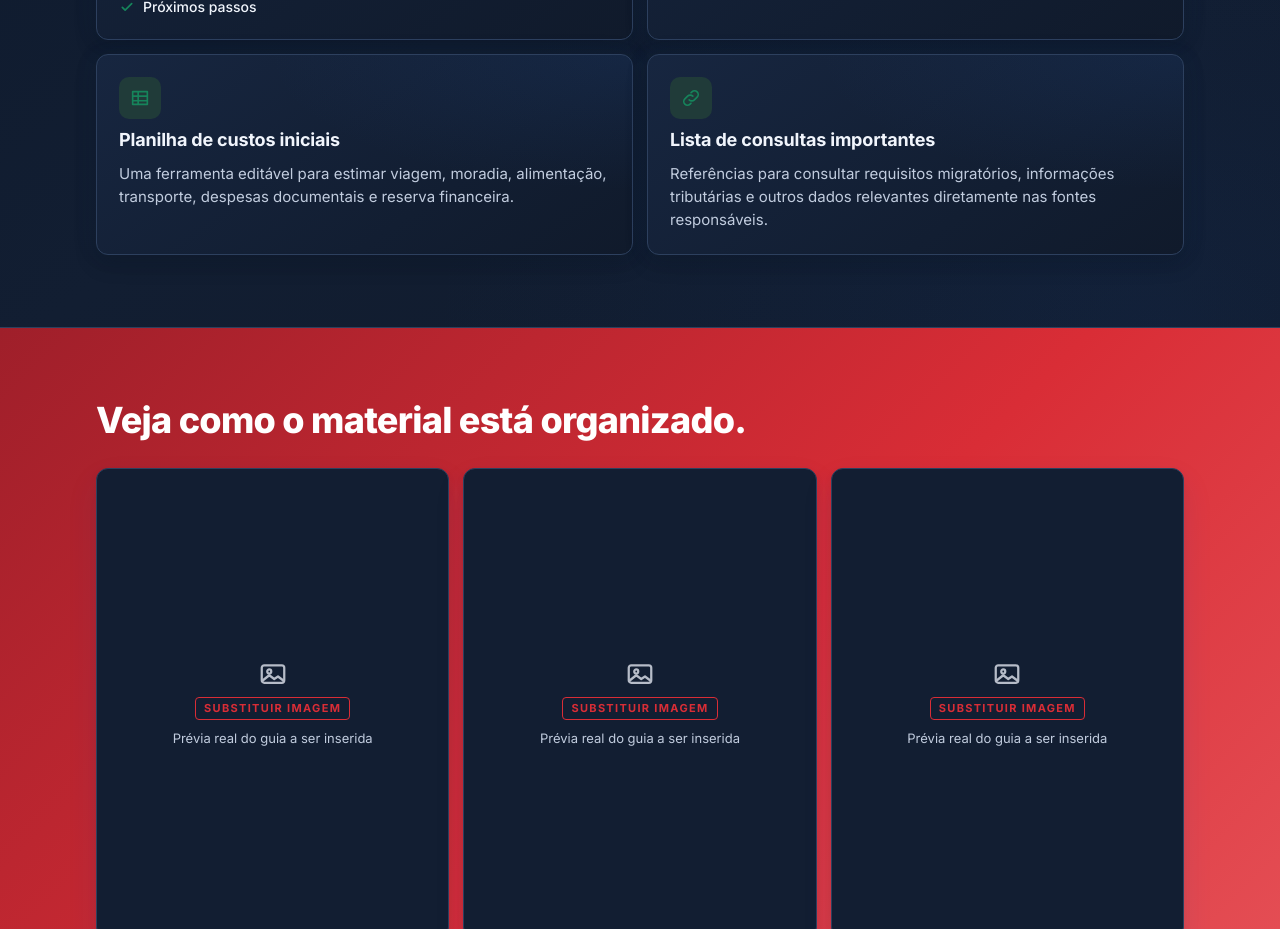
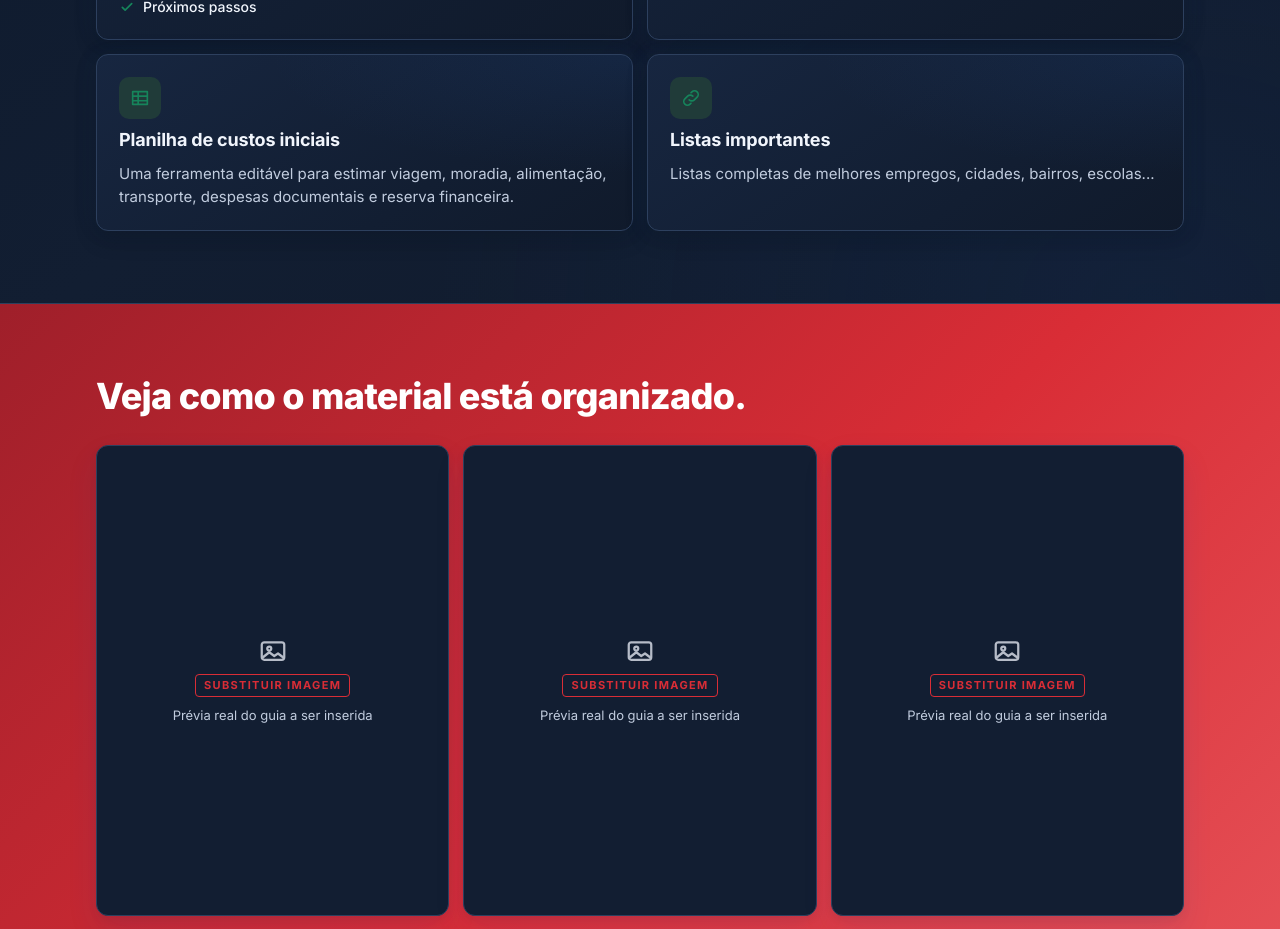
Before and after one commit to eduardoftn1/DSL, a React (Vite) app: page / in a window 1280 px wide. Shown: the part 2640-3569 px from the top of the page. Built offline with nearby package versions, Linux system fonts and the light colour scheme.

Commit message:
troque: Lista de consultas importantes
Gerado pelo Zenly.

```diff
--- a/src/sections/Info.jsx
+++ b/src/sections/Info.jsx
@@ -150,8 +150,8 @@ const ITEMS = [
     key: "sources",
     icon: "link",
     green: true,
-    title: "Lista de consultas importantes",
-    text: "Referências para consultar requisitos migratórios, informações tributárias e outros dados relevantes diretamente nas fontes responsáveis.",
+    title: "Listas importantes",
+    text: "Listas completas de melhores empregos, cidades, bairros, escolas...",
   },
 ];
 
```
